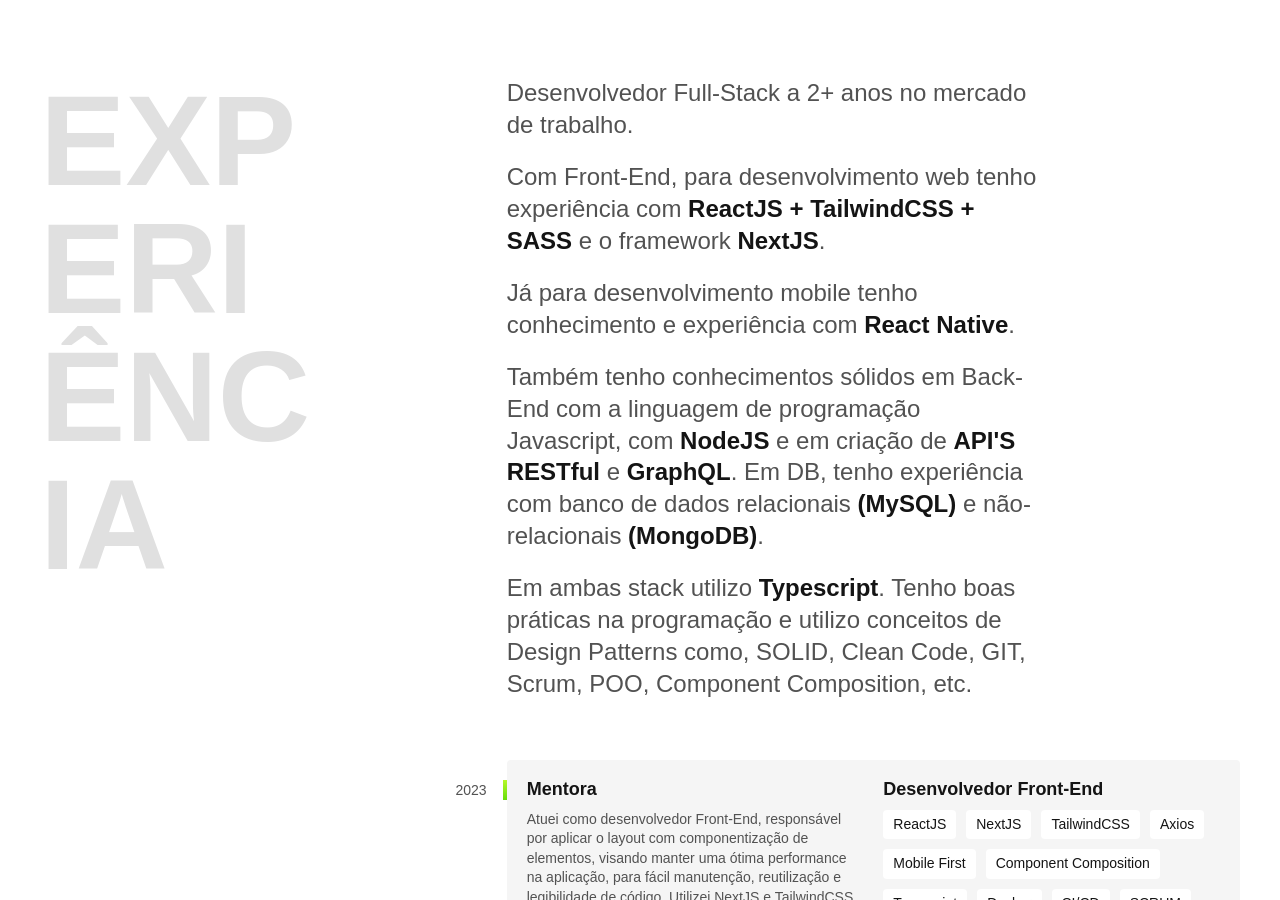
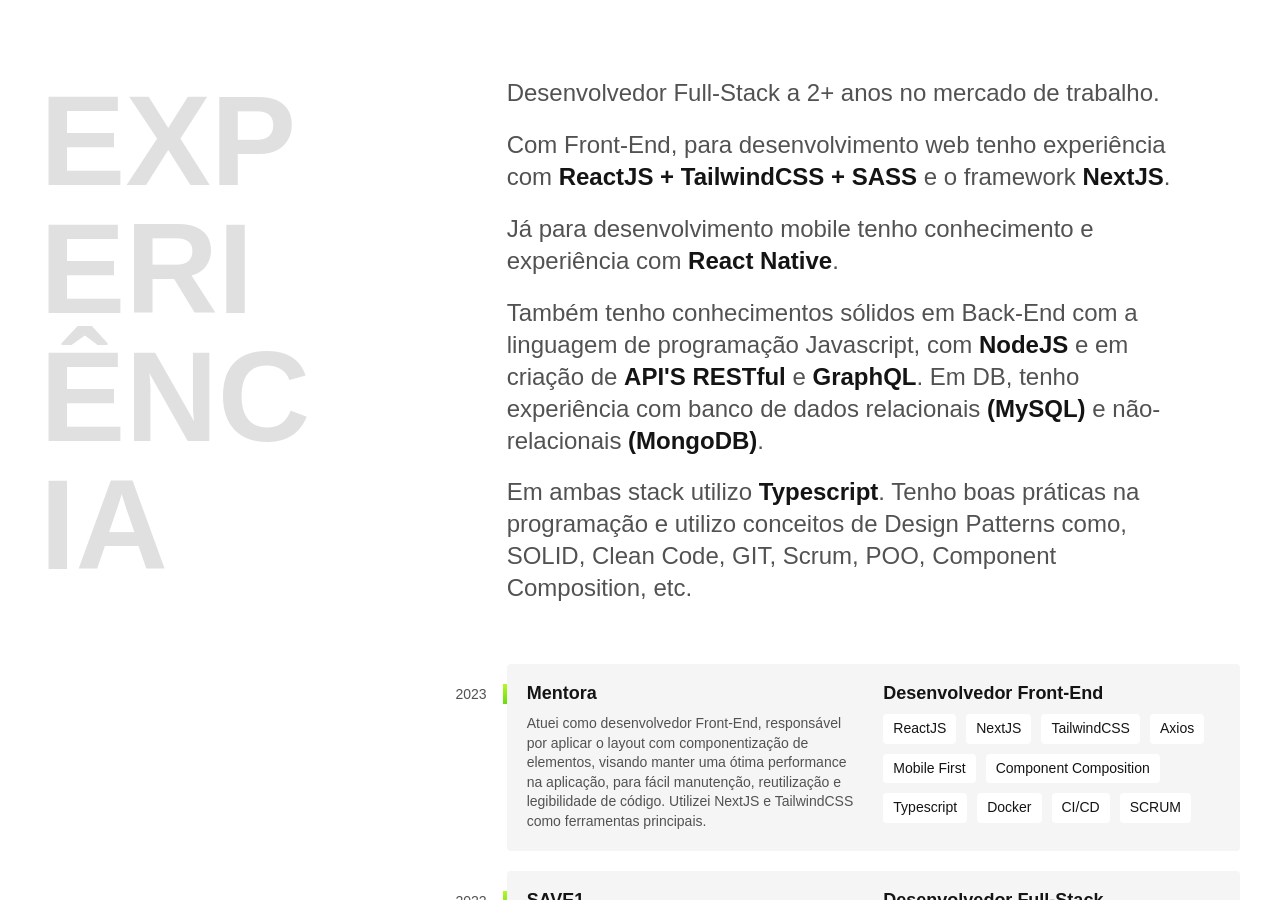
Before and after one commit to DhyonKeyllon/portfolio, a plain HTML site: page index.html in a window 1280 px wide. Shown: the part 567-1467 px from the top of the page. Drawn offline with Linux system fonts and the light colour scheme.

Commit message:
feat: more ch in introduction text

```diff
--- a/css/experiencia.css
+++ b/css/experiencia.css
@@ -17,7 +17,7 @@
   gap: 20px;
   font-size: 1.5rem;
   line-height: 1.33;
-  max-width: 40ch;
+  max-width: 50ch;
   margin-bottom: 60px;
   color: #525252;
 }
```
